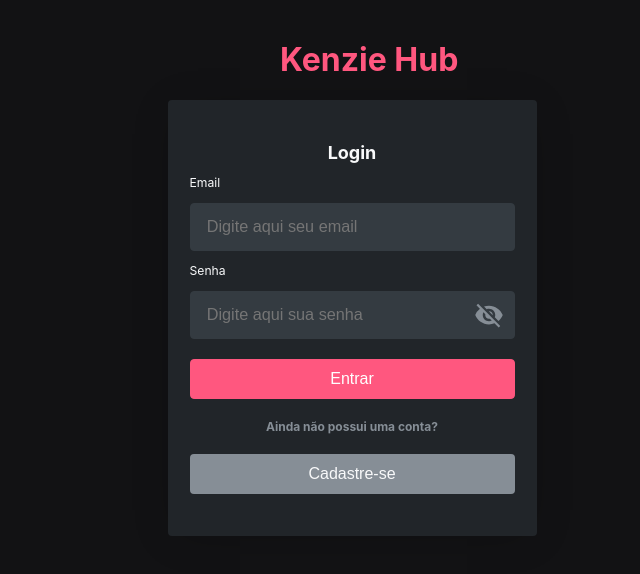
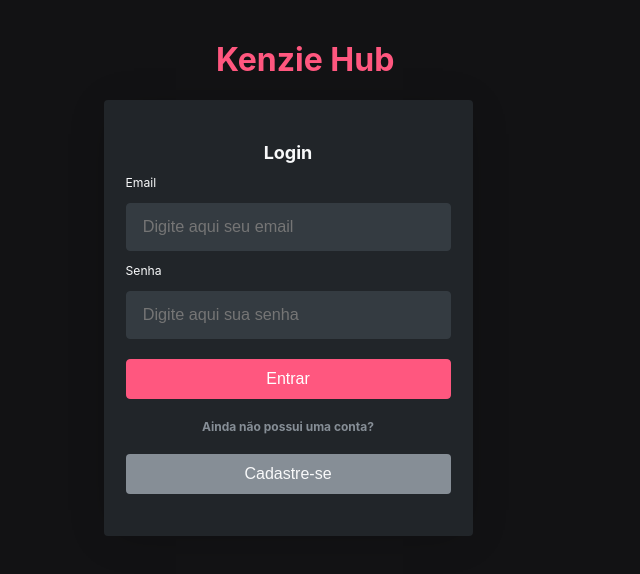
Before and after one commit to Kenzie-Academy-Brasil-Developers/react-entrega-kenzie-hub-JardelMD, a React (Vite) app: page / in a window 1280 px wide. Shown: the top 574 px of the page, without its empty margins (288-928 px from the left). Built offline with nearby package versions, Linux system fonts and the light colour scheme.

Commit message:
fix: corrigindo erros

```diff
--- a/src/components/FormLogin/index.jsx
+++ b/src/components/FormLogin/index.jsx
@@ -4,26 +4,24 @@ import { Input } from "../Input"
 import styles from "./style.module.scss"
 import { Link } from "react-router-dom"
 import { formLoginSchema } from "../formLoginSchema"
-import { useContext, useState } from "react"
+import { useContext } from "react"
 import { UserContext } from "../../providers/UserContext"
-import { MdVisibility, MdVisibilityOff } from "react-icons/md";
 
 export const FormLogin = () => {
-  const [isHidden, setIsHidden] = useState(true);
-
   const { register, handleSubmit, formState: { errors } } = useForm({
     resolver: zodResolver(formLoginSchema),
   })
   const { userLogin } = useContext(UserContext)
 
-  const submit = (formData) => {
+  const onSubmit = (formData) => {
     userLogin(formData)
   }
+
 
   return (
     <section className={styles.container}>
       <h2 className="title1 alignCenter">Login</h2>
-      <form className={styles.form} onSubmit={handleSubmit(submit)}>
+      <form className={styles.form} onSubmit={handleSubmit(onSubmit)}>
         <Input
           type="email"
           id="email"
@@ -32,20 +30,17 @@ export const FormLogin = () => {
           {...register("email")}
           error={errors.email}
         />
-        <Input type={isHidden ? "password" : "text"}
-          id="password"
+        <Input type="password"
           placeholder="Digite aqui sua senha"
           label="Senha"
           {...register("password")}
-          error={errors.password}>
-          <button className={styles.buttonPassword} onClick={() => setIsHidden(!isHidden)}>
-            {isHidden ? <MdVisibilityOff size={30} /> : <MdVisibility size={30} />}
-          </button>
-        </Input>
+          error={errors.password}
+        />
+
 
         <button className="btnDefault" type="submit">Entrar</button>
         <p className="headlineBold">Ainda não possui uma conta?</p>
-        <Link className={styles.btn} to={"/register"}><button className={styles.word}>Cadastre-se</button></Link >
+        <Link className={styles.btn} to={"/register"}><button type="submit" className={styles.word}>Cadastre-se</button></Link >
       </form>
     </section>
   )
--- a/src/styles/global.scss
+++ b/src/styles/global.scss
@@ -14,8 +14,8 @@
 }
 
 body {
-    width: 100vw;
-    height: 100vh;
+    width: 90vw;
+    height: auto;
     font-family: var(--font-family);
     background: var(--color-grey-4);
 }
```
